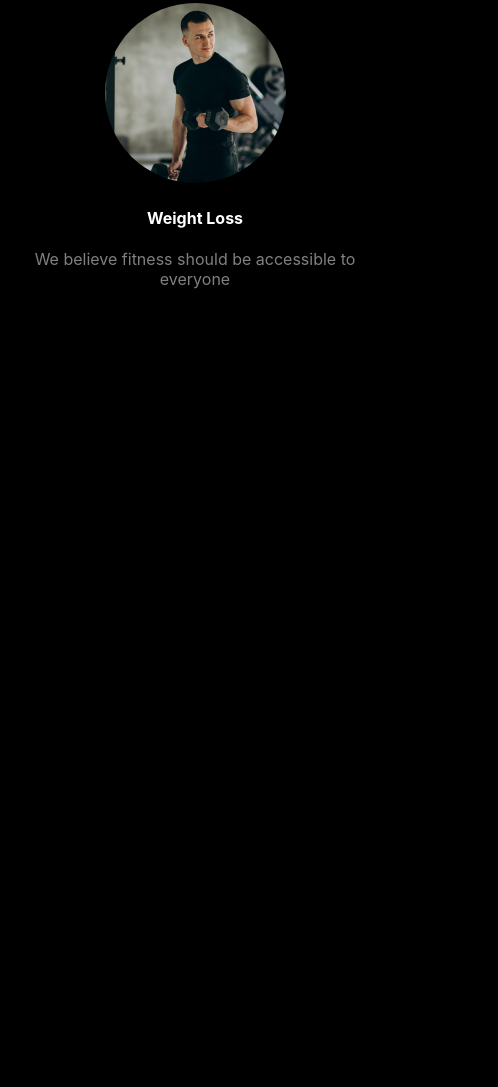
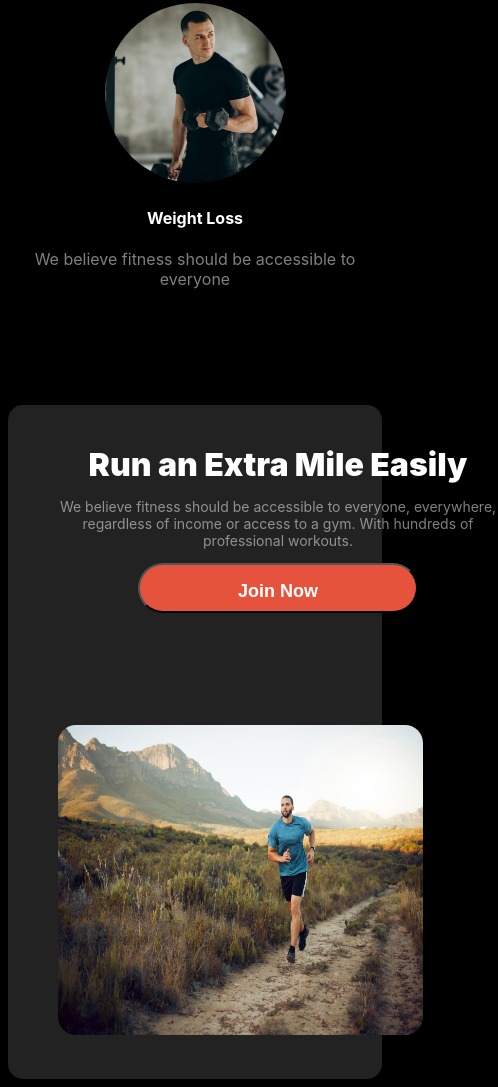
Before and after one commit to Md-Rabiul-Islam75/assignment-2, a plain HTML site: page index.html in a window 390 px wide. Shown: the part 1133-2220 px from the top of the page, 498 px wide, since content can reach past the window. Before the commit the page ends 1446 px from the top, so only its background shows below. Drawn offline with Linux system fonts and the light colour scheme.

Commit message:
added run extra mile part also responsive it

```diff
--- a/index.html
+++ b/index.html
@@ -11,6 +11,7 @@
     <header></header>
 
     <main>
+      <!-- Change habit part -->
       <section class="change-habit-container">
         <h3 class="change-habit-title bold-color">Change Your Habits</h3>
         <p class="change-habit-description small-paragraph-color">
@@ -18,37 +19,75 @@
           regardless of income or access to a gym.
         </p>
         <div class="change-habit-image-container display-flex">
-
           <div class="change-habit-img-container1">
             <img src="images/image 3.png" alt="" />
-            <h4 class="change-habit-img-container1-title bold-color">Movement</h4>
-            <p class="change-habit-img-container1 description small-paragraph-color">We believe fitness should be accessible to everyone</p>
-
+            <h4 class="change-habit-img-container1-title bold-color">
+              Movement
+            </h4>
+            <p
+              class="change-habit-img-container1 description small-paragraph-color"
+            >
+              We believe fitness should be accessible to everyone
+            </p>
           </div>
 
           <div class="change-habit-img-container2">
             <img src="images/image 2.png" alt="" />
             <h4 class="change-habit-img-container2-title bold-color">Time</h4>
-            <p class="change-habit-img-container2 description small-paragraph-color">We believe fitness should be accessible to everyone</p>
+            <p
+              class="change-habit-img-container2 description small-paragraph-color"
+            >
+              We believe fitness should be accessible to everyone
+            </p>
           </div>
 
           <div class="change-habit-img-container3">
             <img src="images/image 4.png" alt="" />
-            <h4 class="change-habit-img-container3-title bold-color">Practice</h4>
-            <p class="change-habit-img-container3 description small-paragraph-color">We believe fitness should be accessible to everyone</p>
-
+            <h4 class="change-habit-img-container3-title bold-color">
+              Practice
+            </h4>
+            <p
+              class="change-habit-img-container3 description small-paragraph-color"
+            >
+              We believe fitness should be accessible to everyone
+            </p>
           </div>
 
           <div class="change-habit-img-container4">
             <img src="images/image 5.png" alt="" />
-            <h4 class="change-habit-img-container4-title bold-color">Weight Loss</h4>
-            <p class="change-habit-img-container4 description small-paragraph-color">We believe fitness should be accessible to everyone</p>
-
+            <h4 class="change-habit-img-container4-title bold-color">
+              Weight Loss
+            </h4>
+            <p
+              class="change-habit-img-container4 description small-paragraph-color"
+            >
+              We believe fitness should be accessible to everyone
+            </p>
           </div>
-
         </div>
       </section>
 
+      <!-- Run extra mile part -->
+      <section class="run-extra-mile-container display-flex">
+        <div class="run-extra-mile-container1">
+          <h2 class="run-extra-mile-container1-title bold-color">
+            Run an Extra Mile Easily
+          </h2>
+          <p
+            class="run-extra-mile-container1-description small-paragraph-color"
+          >
+            We believe fitness should be accessible to everyone, everywhere,
+            regardless of income or access to a gym. With hundreds of
+            professional workouts.
+          </p>
+          <button class="primary-btn bold-color">Join Now</button>
+        </div>
+
+        <div class="run-extra-mile-container2">
+          <img src="images/run.jpg" alt="" />
+        </div>
+
+      </section>
     </main>
 
     <footer></footer>
--- a/style.css
+++ b/style.css
@@ -83,13 +83,83 @@ body{
     text-align: center;
 }
 
+/* Run extra mile part styles */
 
+.run-extra-mile-container{
+    max-width: 1060px;
+    margin: 0 auto;
+    margin-top: 100px;
+    padding: 40px 50px;
+    justify-content: space-between;
+    background-color: rgb(34, 34, 34);
+    border-radius: 15px;
+}
+
+.run-extra-mile-container1{
+    height: 280px;
+    width: 440px;
+}
+
+.run-extra-mile-container1-title{
+    font-size: 45px;
+    font-weight: 900;
+}
+
+.run-extra-mile-container1-description{
+    font-size: 14px;
+    font-weight: 400;
+}
+
+.run-extra-mile-container2>img{
+    height: 310px;
+    width: 365px;
+    border-radius: 18px;
+}
+
+.primary-btn{
+    background-color: rgb(230, 83, 60);
+    font-size: 18px;
+    font-weight: 600;
+    padding: 16px 70px;
+    border-radius: 30px;
+}
 
 /* Responsive styles */
 
 @media screen and (max-width: 576px){
     .change-habit-container,
-    .change-habit-image-container{
+    .change-habit-image-container,
+    .run-extra-mile-container{
         flex-direction: column;
+        /* width: calc(100% - 60px); */
+        /* margin-top: 40px;
+        margin-left: 20px;
+        margin-right: 20px; */
+        /* margin: 40px 30px; */
     }
+
+    .run-extra-mile-container1{
+        /* width: calc(100% - 60px); */
+        align-items: center;
+        text-align: center;
+        /* padding-left: 30px;
+        padding-right: 30px; */
+    }
+
+
+
+    .run-extra-mile-container1-title{
+        font-weight: 900;
+        font-size: 32px;
+        margin: 0 auto;
+    }
+
+
+    .run-extra-mile-container1>.primary-btn{
+        height: 50px;
+        width: 280px;
+        border-radius: 30px;
+    }
+
+
 }
```
